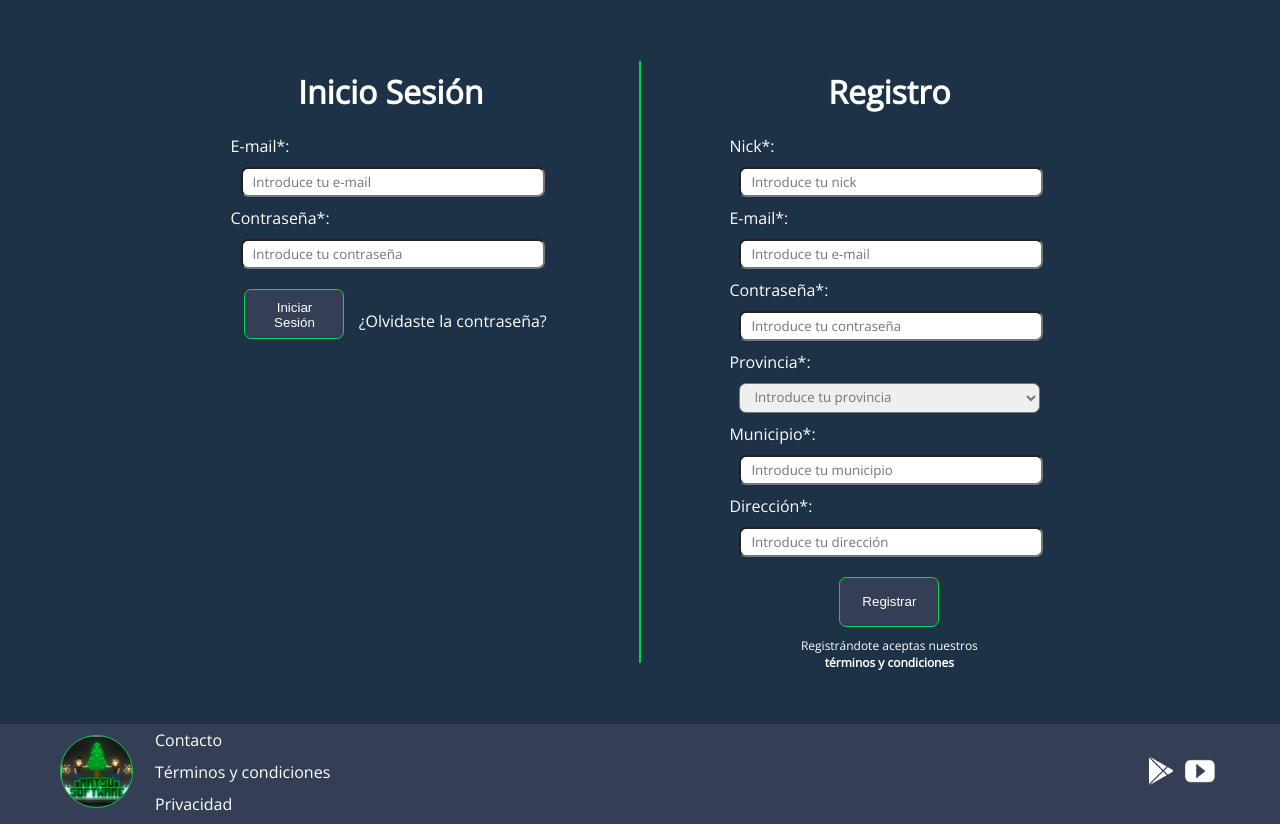
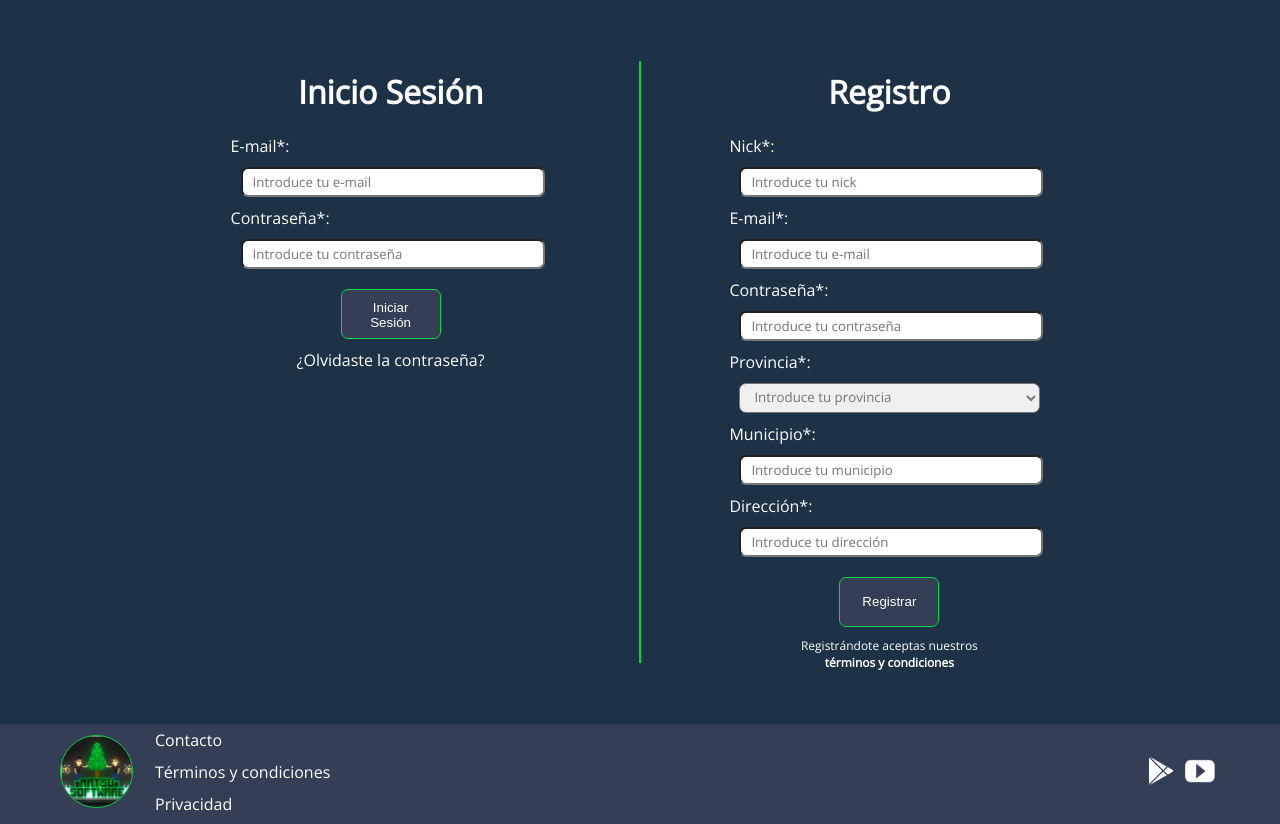
Before and after one commit to byMagg/MatsuSoftware, a PHP site: page /matsusoftware/login.php in a window 1280 px wide. Shown: the part 51-875 px from the top of the page. Run offline with PHP 8.4, Linux system fonts and the light colour scheme.

Commit message:
arreglo login

```diff
--- a/login.php
+++ b/login.php
@@ -45,7 +45,7 @@
                     <label class="etiqueta">Contraseña*:<br/></label>
                     <input type="password" pattern="[A-Za-z0-9_-]{4,20}" placeholder="Introduce tu contraseña" name="pass" required>
 
-                    <button class="button" type="submit">Iniciar Sesión</button>
+                    <div id="boton"><button class="button" type="submit">Iniciar Sesión</button></div>
 
                     <a class="" href="writeemail.php">¿Olvidaste la contraseña?</a>
                 </form>
```
